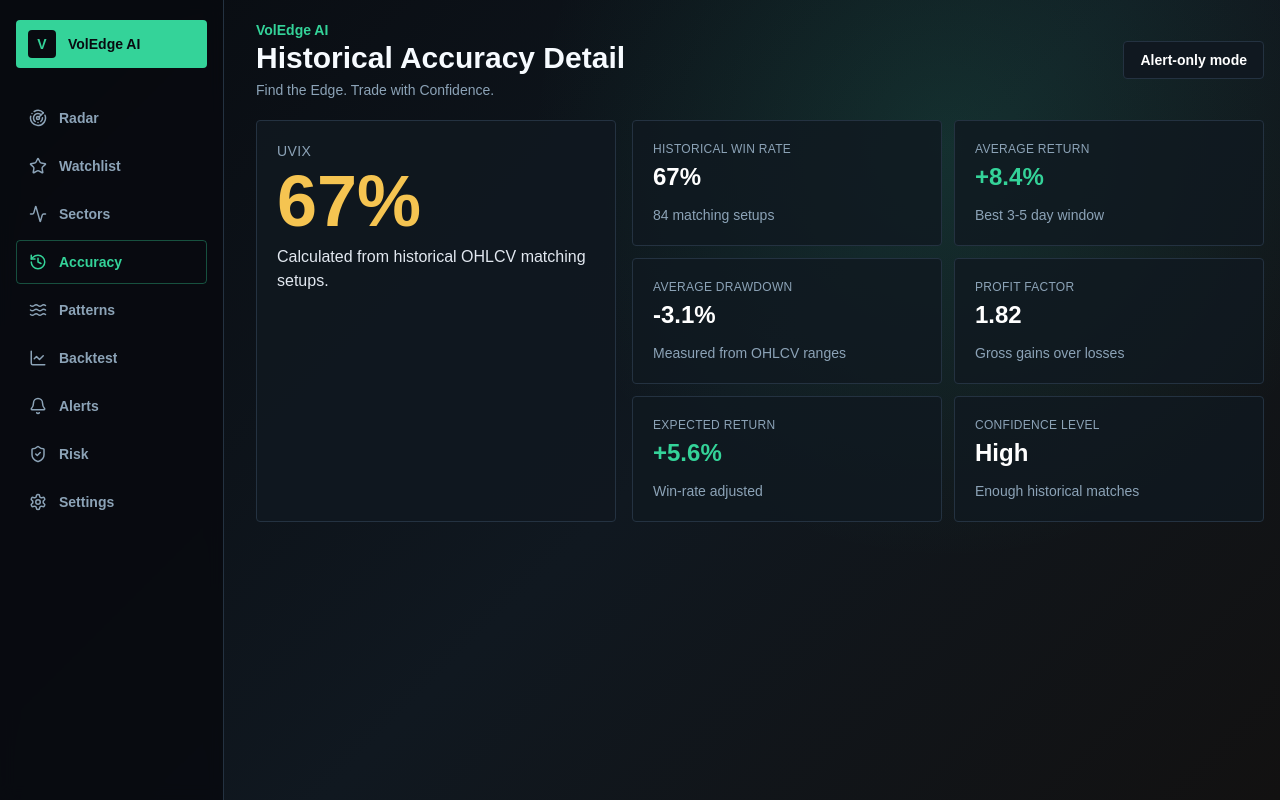
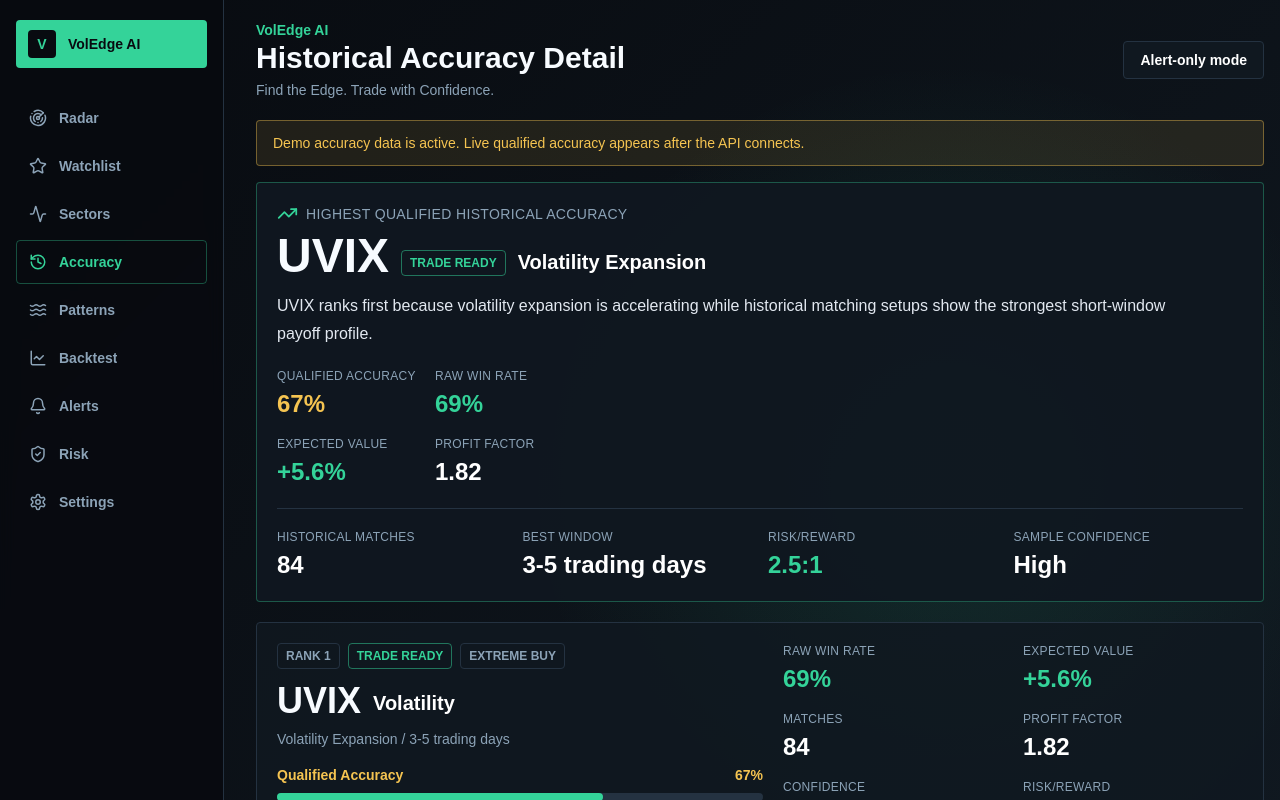
Before and after one commit to aixnetwork/VolEdge-AI-Production-App, a Next.js app in the folder apps/web/: page /accuracy in a window 1280 px wide. Shown: the top 800 px of the page. Built offline with nearby package versions, Linux system fonts and the light colour scheme; no server answers.

Commit message:
Show live qualified accuracy detail

```diff
--- a/apps/web/app/accuracy/page.tsx
+++ b/apps/web/app/accuracy/page.tsx
@@ -1,26 +1,104 @@
+import { CheckCircle2, ShieldAlert, TrendingUp } from "lucide-react";
 import { AppShell } from "@/components/AppShell";
 import { Metric } from "@/components/Metric";
-import { accuracyBreakdown, opportunities } from "@/lib/mock-data";
+import { SignalBar } from "@/components/SignalBar";
+import { getAccuracyData } from "@/lib/api";
 
-const top = opportunities[0];
+function gateTone(status: string) {
+  return status === "Trade Ready" ? "border-mint/50 text-mint" : "border-amber/50 text-amber";
+}
 
-export default function AccuracyDetail() {
+export default async function AccuracyDetail() {
+  const { top, rows, usingFallback } = await getAccuracyData();
+
   return (
     <AppShell title="Historical Accuracy Detail">
-      <section className="grid gap-4 lg:grid-cols-[360px_1fr]">
-        <div className="rounded border border-line bg-panel/90 p-5">
-          <div className="text-sm uppercase tracking-wide text-steel">{top.symbol}</div>
-          <div className="mt-1 text-7xl font-black text-amber">{top.accuracy}%</div>
-          <div className="mt-2 text-slate-200">Calculated from historical OHLCV matching setups.</div>
+      {usingFallback ? (
+        <div className="mb-4 rounded border border-amber/40 bg-amber/10 px-4 py-3 text-sm text-amber">
+          Demo accuracy data is active. Live qualified accuracy appears after the API connects.
         </div>
-        <div className="grid gap-3 md:grid-cols-2">
-          {accuracyBreakdown.map((item) => (
-            <div key={item.label} className="rounded border border-line bg-panel/80 p-5">
-              <Metric label={item.label} value={item.value} tone={item.value.includes("+") ? "mint" : "default"} />
-              <div className="mt-3 text-sm text-steel">{item.detail}</div>
+      ) : null}
+
+      <section className="mb-5 rounded border border-mint/35 bg-panel/95 p-5">
+        <div className="flex flex-wrap items-start justify-between gap-5">
+          <div className="min-w-0">
+            <div className="flex flex-wrap items-center gap-2">
+              <TrendingUp className="text-mint" size={21} />
+              <div className="text-sm uppercase tracking-wide text-steel">Highest Qualified Historical Accuracy</div>
             </div>
-          ))}
+            <div className="mt-2 flex flex-wrap items-end gap-3">
+              <span className="text-5xl font-black">{top.symbol}</span>
+              <span className={`mb-1 rounded border px-2 py-1 text-xs font-bold uppercase ${gateTone(top.gateStatus)}`}>
+                {top.gateStatus}
+              </span>
+              <span className="pb-1 text-xl font-black text-white">{top.pattern}</span>
+            </div>
+            <p className="mt-3 max-w-4xl text-base leading-7 text-slate-200">{top.explanation}</p>
+          </div>
+          <div className="grid min-w-[300px] grid-cols-2 gap-4">
+            <Metric label="Qualified Accuracy" value={`${top.qualifiedAccuracy}%`} tone="amber" />
+            <Metric label="Raw Win Rate" value={`${top.rawWinRate}%`} tone="mint" />
+            <Metric label="Expected Value" value={top.expectedValue} tone="mint" />
+            <Metric label="Profit Factor" value={top.profitFactor} />
+          </div>
         </div>
+        <div className="mt-5 grid gap-4 border-t border-line pt-5 md:grid-cols-4">
+          <Metric label="Historical Matches" value={String(top.matches)} />
+          <Metric label="Best Window" value={top.bestWindow} />
+          <Metric label="Risk/Reward" value={top.riskReward} tone={top.gateStatus === "Trade Ready" ? "mint" : "amber"} />
+          <Metric label="Sample Confidence" value={top.confidence} />
+        </div>
+      </section>
+
+      <section className="grid gap-4">
+        {rows.map((row) => (
+          <article key={row.symbol} className="rounded border border-line bg-panel/85 p-5">
+            <div className="grid gap-5 lg:grid-cols-[1fr_220px_220px] lg:items-start">
+              <div className="min-w-0">
+                <div className="flex flex-wrap items-center gap-2">
+                  <span className="rounded border border-line px-2 py-1 text-xs font-bold uppercase text-steel">Rank {row.rank}</span>
+                  <span className={`rounded border px-2 py-1 text-xs font-bold uppercase ${gateTone(row.gateStatus)}`}>
+                    {row.gateStatus}
+                  </span>
+                  <span className="rounded border border-line px-2 py-1 text-xs font-bold uppercase text-steel">{row.recommendation}</span>
+                </div>
+                <div className="mt-3 flex flex-wrap items-end gap-3">
+                  <h2 className="text-4xl font-black">{row.symbol}</h2>
+                  <div className="pb-1 text-xl font-black text-white">{row.category}</div>
+                </div>
+                <div className="mt-2 text-sm text-steel">{row.pattern} / {row.bestWindow}</div>
+                <div className="mt-4">
+                  <div className="mb-2 flex items-center justify-between text-sm">
+                    <span className="font-semibold text-amber">Qualified Accuracy</span>
+                    <span className="font-black text-amber">{row.qualifiedAccuracy}%</span>
+                  </div>
+                  <SignalBar value={row.qualifiedAccuracy} />
+                </div>
+              </div>
+
+              <div className="grid grid-cols-2 gap-4 lg:grid-cols-1">
+                <Metric label="Raw Win Rate" value={`${row.rawWinRate}%`} tone="mint" />
+                <Metric label="Matches" value={String(row.matches)} />
+                <Metric label="Confidence" value={row.confidence} />
+              </div>
+
+              <div className="grid grid-cols-2 gap-4 lg:grid-cols-1">
+                <Metric label="Expected Value" value={row.expectedValue} tone="mint" />
+                <Metric label="Profit Factor" value={row.profitFactor} />
+                <Metric label="Risk/Reward" value={row.riskReward} tone={row.gateStatus === "Trade Ready" ? "mint" : "amber"} />
+              </div>
+            </div>
+
+            <div className="mt-5 grid gap-3 border-t border-line pt-5 md:grid-cols-3">
+              <div className="flex items-center gap-3">
+                {row.gateStatus === "Trade Ready" ? <CheckCircle2 className="text-mint" size={20} /> : <ShieldAlert className="text-amber" size={20} />}
+                <Metric label="Gate Status" value={row.gateStatus} tone={row.gateStatus === "Trade Ready" ? "mint" : "amber"} />
+              </div>
+              <Metric label="Average Return" value={row.averageReturn} tone="mint" />
+              <Metric label="Max Drawdown" value={row.maxDrawdown} />
+            </div>
+          </article>
+        ))}
       </section>
     </AppShell>
   );
--- a/apps/web/lib/api.ts
+++ b/apps/web/lib/api.ts
@@ -81,6 +81,28 @@
   sector_volatility_score: number;
   recommendation: string;
   relative_strength_vs_spy: number;
+};
+
+export type AccuracyInsight = {
+  rank: number;
+  symbol: string;
+  category: string;
+  action: Opportunity["action"];
+  recommendation: Opportunity["recommendation"];
+  qualifiedAccuracy: number;
+  rawWinRate: number;
+  matches: number;
+  expectedValue: string;
+  averageReturn: string;
+  averageLoss: string;
+  maxDrawdown: string;
+  profitFactor: string;
+  confidence: "Low" | "Medium" | "High";
+  bestWindow: string;
+  pattern: string;
+  riskReward: string;
+  gateStatus: "Trade Ready" | "Watch";
+  explanation: string;
 };
 
 async function apiGet<T>(path: string): Promise<T | null> {
@@ -233,6 +255,67 @@
   }));
 }
 
+export async function getAccuracyData(): Promise<{ top: AccuracyInsight; rows: AccuracyInsight[]; usingFallback: boolean }> {
+  const data = await apiGet<{ opportunities: ApiIntelligence[] }>("/api/radar");
+  if (!data) {
+    const rows: AccuracyInsight[] = fallbackOpportunities.map((item, index) => ({
+      rank: index + 1,
+      symbol: item.symbol,
+      category: item.category,
+      action: item.action,
+      recommendation: item.recommendation,
+      qualifiedAccuracy: item.accuracy,
+      rawWinRate: item.rawWinRate ?? item.accuracy,
+      matches: item.matches,
+      expectedValue: item.expectedValue ?? item.expectedReturn,
+      averageReturn: item.expectedReturn,
+      averageLoss: item.averageLoss ?? "N/A",
+      maxDrawdown: item.maxDrawdown ?? "N/A",
+      profitFactor: item.profitFactor ?? "1.00",
+      confidence: item.sampleConfidence ?? (item.confidence === "Very High" ? "High" : item.confidence),
+      bestWindow: item.window,
+      pattern: item.pattern,
+      riskReward: item.riskReward,
+      gateStatus: (item.action === "Watch" ? "Watch" : "Trade Ready") as AccuracyInsight["gateStatus"],
+      explanation: item.explanation
+    }));
+    return { top: rows[0], rows, usingFallback: true };
+  }
+
+  const rows: AccuracyInsight[] = data.opportunities
+    .map((item, index) => {
+      const opportunity = mapOpportunity(item, index + 1);
+      const evidence = item.evidence;
+      return {
+        rank: index + 1,
+        symbol: item.symbol,
+        category: item.category,
+        action: opportunity.action,
+        recommendation: item.recommendation,
+        qualifiedAccuracy: Math.round(item.historical_accuracy),
+        rawWinRate: Math.round(evidence?.historical_win_rate ?? item.historical_accuracy),
+        matches: evidence?.sample_size ?? item.historical_matches,
+        expectedValue: formatPercent(evidence?.expected_value ?? item.expected_return),
+        averageReturn: formatPercent(evidence?.average_return ?? item.expected_return),
+        averageLoss: formatPercent(evidence?.average_loss ?? 0),
+        maxDrawdown: formatPercent(-(Math.abs(evidence?.maximum_drawdown ?? 0))),
+        profitFactor: `${(evidence?.profit_factor ?? 1).toFixed(2)}`,
+        confidence: evidence?.statistical_confidence ?? (item.confidence_level === "Very High" ? "High" : item.confidence_level),
+        bestWindow: evidence?.best_holding_period ?? item.best_holding_window,
+        pattern: item.pattern.name,
+        riskReward: `${item.risk_reward.toFixed(1)}:1`,
+        gateStatus: (opportunity.action === "Watch" ? "Watch" : "Trade Ready") as AccuracyInsight["gateStatus"],
+        explanation: item.ai_explanation
+      };
+    })
+    .sort((a, b) => {
+      const gateBoost = (b.gateStatus === "Trade Ready" ? 100 : 0) - (a.gateStatus === "Trade Ready" ? 100 : 0);
+      return gateBoost || b.qualifiedAccuracy - a.qualifiedAccuracy || Number(b.profitFactor) - Number(a.profitFactor);
+    });
+
+  return { top: rows[0], rows, usingFallback: false };
+}
+
 export async function getPatternData(): Promise<{ patterns: PatternInsight[]; usingFallback: boolean }> {
   const data = await apiGet<{ opportunities: ApiIntelligence[] }>("/api/radar");
   if (!data) {
```
